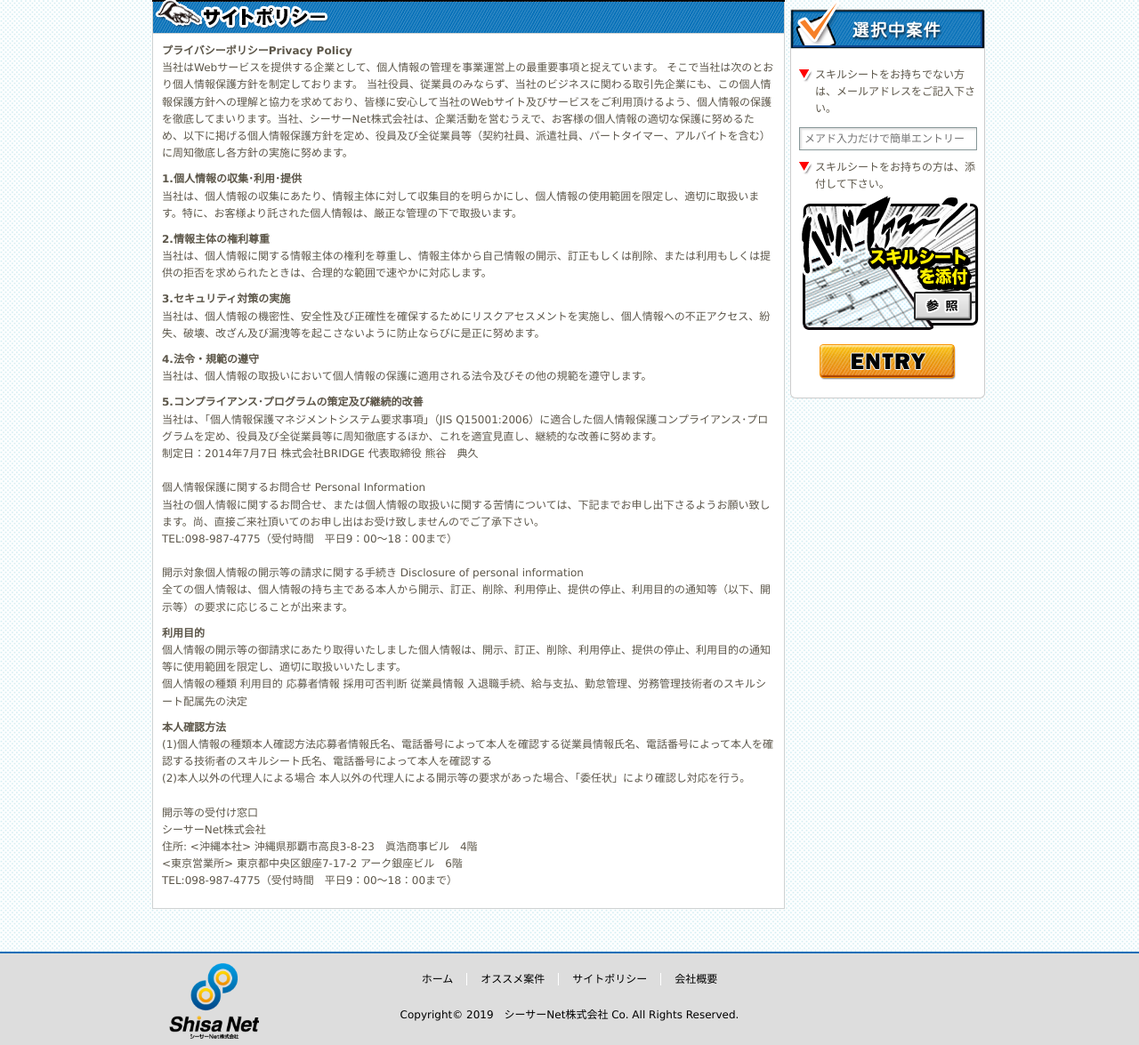
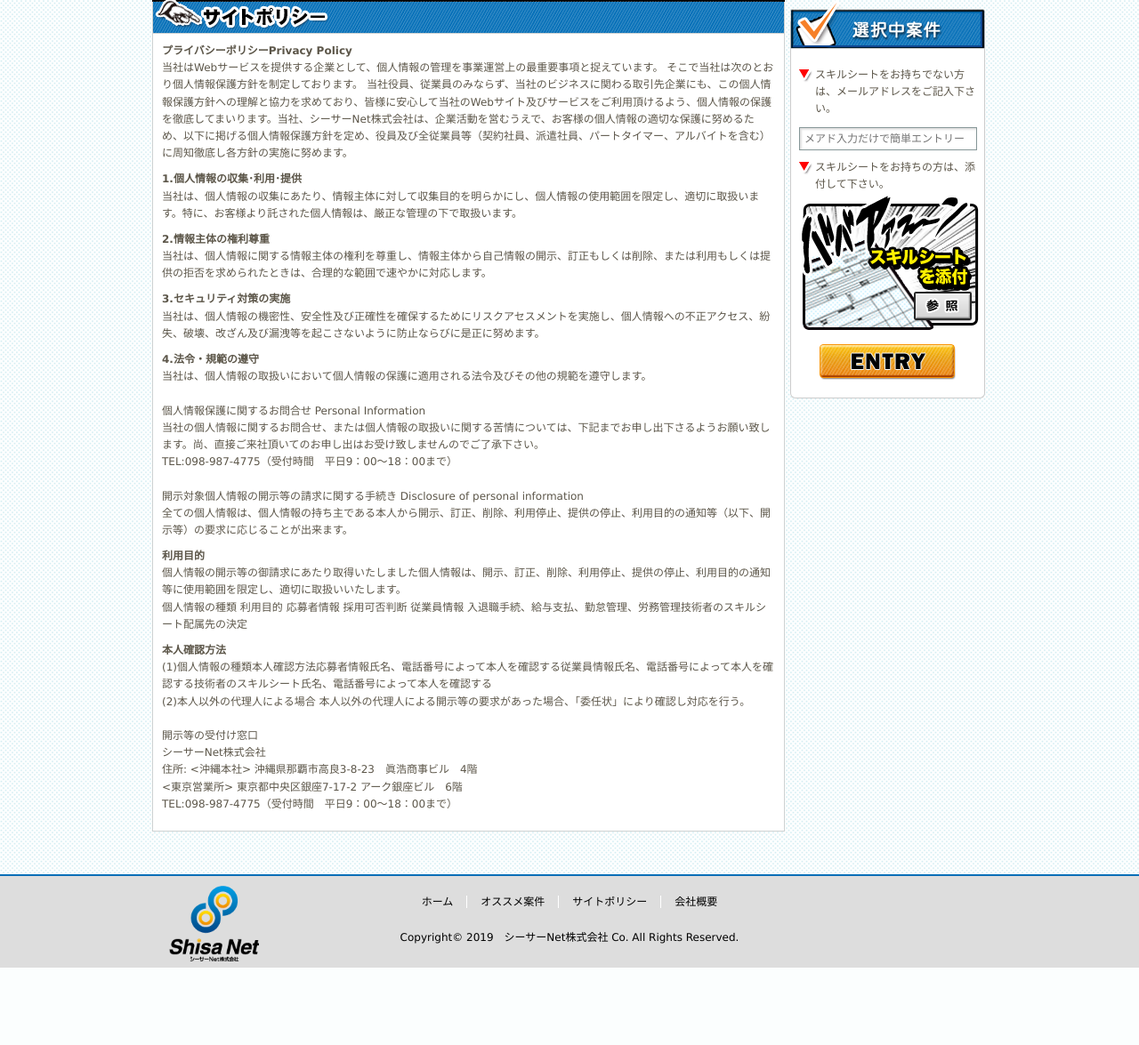
Before and after one commit to mutsuoKudo/MajunIT, a PHP site: page /policy.php in a window 1280 px wide. Shown: the part 368-1543 px from the top of the page at 89% size. After the commit the page ends 1456 px from the top, so only its background shows below. Run offline with PHP 8.4, Linux system fonts and the light colour scheme; tables that the repository leaves empty or names only in its code hold one stand-in row (values such as "Sample post"); some libraries are stand-ins or nearby versions.

Commit message:
動作確認後修正

```diff
--- a/admin/csvimport.php
+++ b/admin/csvimport.php
@@ -69,7 +69,8 @@ if (isset($_FILES['upfile']['error']) && is_int($_FILES['upfile']['error'])) {
                 }
                 if (count($row) !== 16) {
                     // カラム数が異なる無効なフォーマット
-                    throw new RuntimeException('カラム数が異なる無効なフォーマットです');
+                throw new RuntimeException(count($row));
+                    // throw new RuntimeException('カラム数が異なる無効なフォーマットです');
                 }
                 $row[0] = deleteBom(deleteBom($row[0]));
 
--- a/detail.php
+++ b/detail.php
@@ -54,7 +54,7 @@ $bn = $db->get_all("SELECT id, title, link FROM banner WHERE post = '1' AND ".$s
                     $img_chk = $db->get_all("SELECT id FROM images WHERE id = '".$d['id']."'");
                     if(isset($img_chk[0]))$img_chk = $img_chk[0]['id'];
                     if(!empty($img_chk))
-                            $img = "/src/".$d['id'];
+                            $img = "/MajunIt/src/".$d['id'];
                         else
                             $img = "../common/images/noimage2.jpg"
                     ?>
--- a/policy.php
+++ b/policy.php
@@ -19,9 +19,7 @@ include_once("common/templates/header.tpl");
                 当社は、個人情報の機密性、安全性及び正確性を確保するためにリスクアセスメントを実施し、個人情報への不正アクセス、紛失、破壊、改ざん及び漏洩等を起こさないように防止ならびに是正に努めます。<br>
                 <p>4.法令・規範の遵守</p>
                 当社は、個人情報の取扱いにおいて個人情報の保護に適用される法令及びその他の規範を遵守します。<br>
-                <p>5.コンプライアンス･プログラムの策定及び継続的改善</p>
-                当社は、「個人情報保護マネジメントシステム要求事項」（JIS Q15001:2006）に適合した個人情報保護コンプライアンス･プログラムを定め、役員及び全従業員等に周知徹底するほか、これを適宜見直し、継続的な改善に努めます。<br>
-                制定日：2014年7月7日 株式会社BRIDGE 代表取締役 熊谷　典久<br><br>
+               <br>
                 個人情報保護に関するお問合せ Personal Information<br>
                 当社の個人情報に関するお問合せ、または個人情報の取扱いに関する苦情については、下記までお申し出下さるようお願い致します。尚、直接ご来社頂いてのお申し出はお受け致しませんのでご了承下さい。<br />TEL:098-987-4775（受付時間　平日9：00～18：00まで）<br><br>
                 開示対象個人情報の開示等の請求に関する手続き Disclosure of personal information<br>
```
